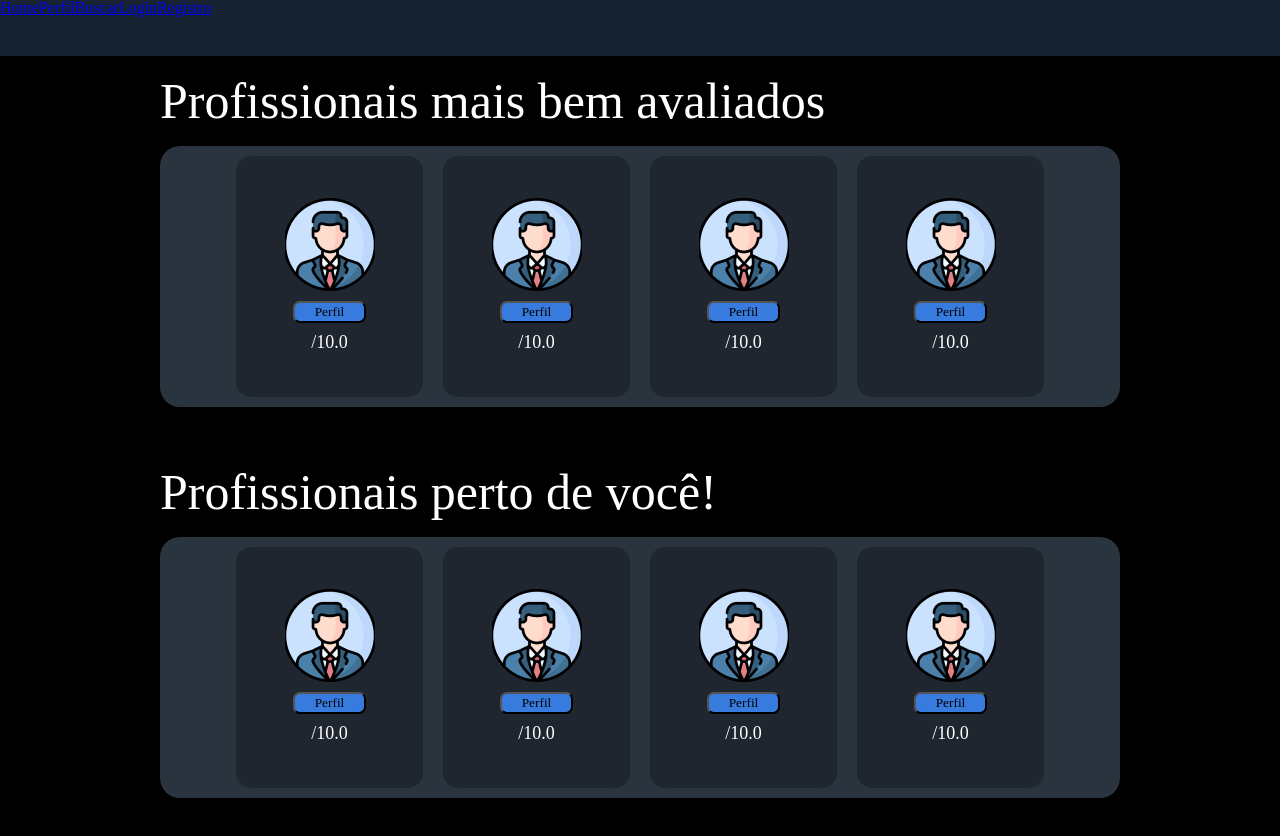
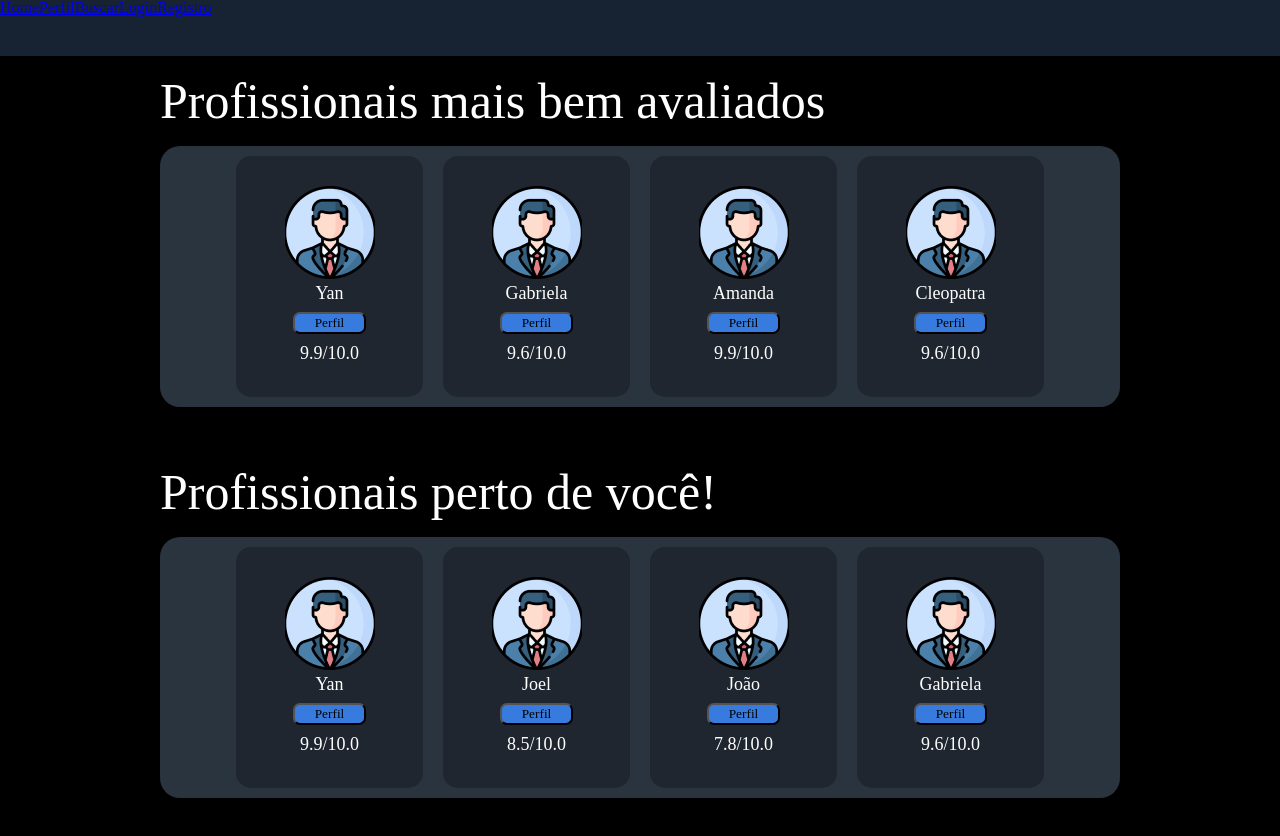
Before and after one commit to Yan-Fonseca/TuneTown, a Vue app: page /#/ in a window 1280 px wide. Built offline with nearby package versions, Linux system fonts and the light colour scheme; a web font is replaced by a local one.

Commit message:
parametrizando os containers de perfis da página Home

```diff
--- a/src/components/Home/Home.vue
+++ b/src/components/Home/Home.vue
@@ -2,11 +2,11 @@
   <div class="Home">
     <div class="avaliados">
       <h1>Profissionais mais bem avaliados</h1>
-        <PerfilContainer/>
+      <PerfilContainer :users="recomendados"/>
     </div>
     <div class="perto">
       <h1>Profissionais perto de você!</h1>
-        <PerfilContainer/>
+      <PerfilContainer :users="profissionaisPerto"/>
     </div>
   </div>
 </template>
@@ -18,6 +18,22 @@
   name: 'HomePage',
   components: {
     PerfilContainer
+  },
+  data() {
+    return {
+      recomendados: [
+        { id: 0, nome: 'Yan', avaliacao: 9.9 },
+        { id: 1, nome: 'Gabriela', avaliacao: 9.6 },
+        { id: 2, nome: 'Amanda', avaliacao: 9.9 },
+        { id: 3, nome: 'Cleopatra', avaliacao: 9.6 }
+      ],
+      profissionaisPerto: [
+        { id: 0, nome: 'Yan', avaliacao: 9.9 },
+        { id: 1, nome: 'Joel', avaliacao: 8.5 },
+        { id: 2, nome: 'João', avaliacao: 7.8 },
+        { id: 3, nome: 'Gabriela', avaliacao: 9.6 }
+      ]
+    };
   }
 }
 </script>
--- a/src/components/Home/PerfilContainer.vue
+++ b/src/components/Home/PerfilContainer.vue
@@ -1,9 +1,6 @@
 <template>
     <div class="container">
-        <PerfilCard/>
-        <PerfilCard/>
-        <PerfilCard/>
-        <PerfilCard/>
+        <PerfilCard v-for="item in users" :key="item.id" :nome="item.nome" :avaliacao="item.avaliacao" />
     </div>
 </template>
 
@@ -14,6 +11,12 @@
         name: 'PerfilContainer',
         components: {
             PerfilCard
+        },
+        props: {
+            users: {
+                type: Array,
+                required: true
+            }
         }
     }
 </script>
```
Lines whose indentation alone changed are shown as unchanged.
